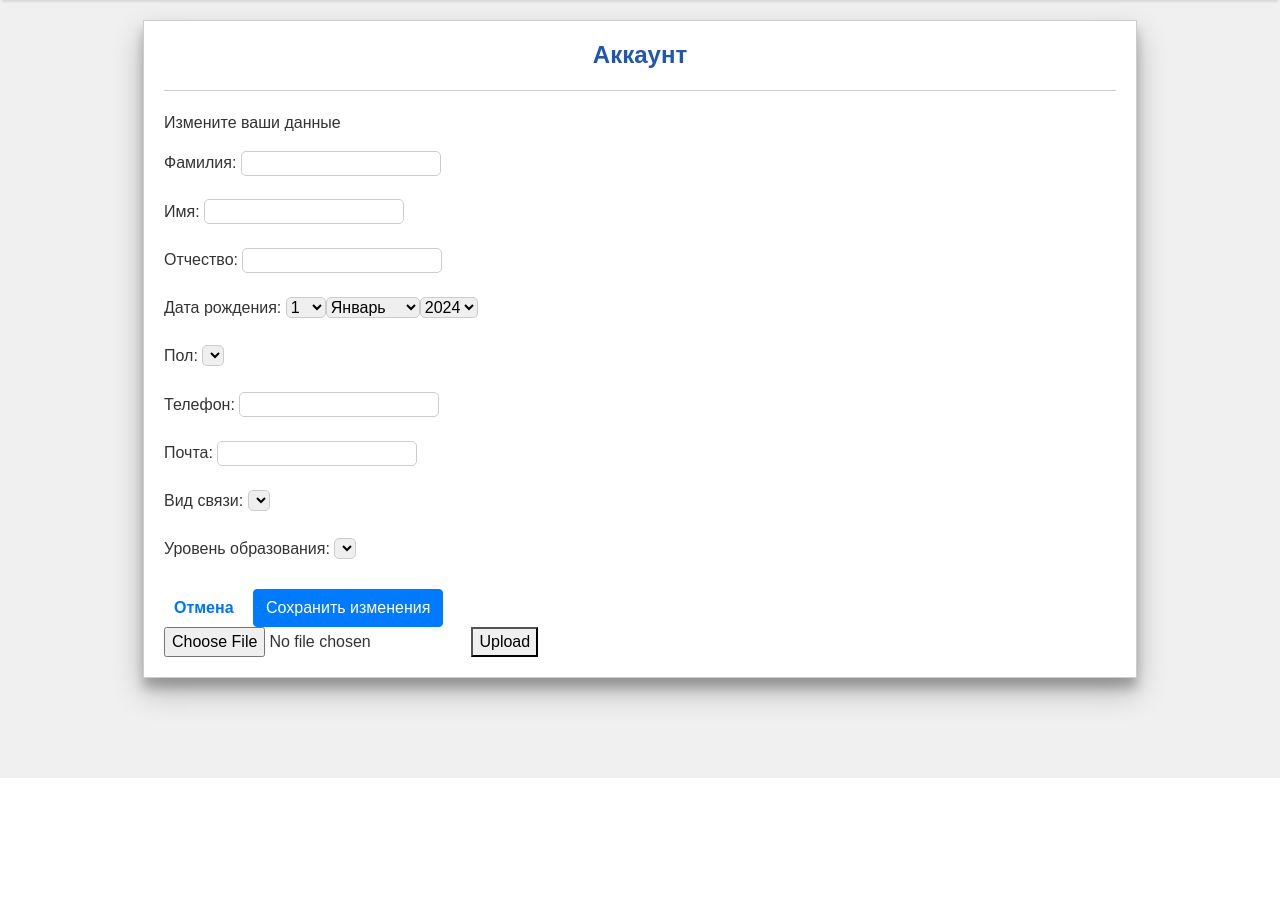
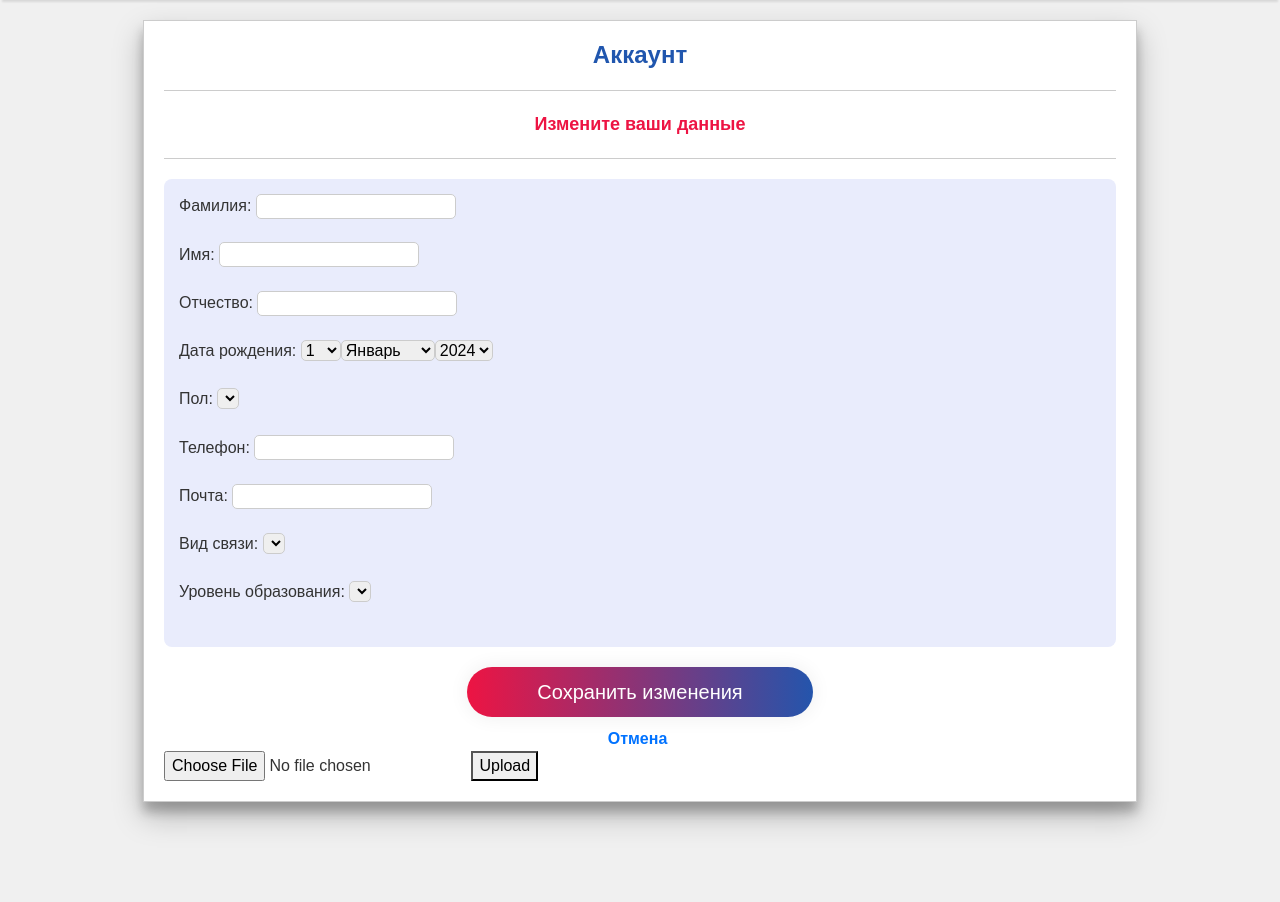
Before and after one commit to maria-kononova/demo, a Django app: page /resume/edit in a window 1280 px wide. Shown: the part 80-982 px from the top of the page. Before the commit the page ends 858 px from the top, so only its background shows below. Run offline with Django 5.2, Linux system fonts and the light colour scheme; a user stored in the database is signed in; tables that the repository leaves empty hold one stand-in row (values such as "Sample post"); lists and menus that the app fills with data are empty; parts of the project's set-up code (start-up, migrations or seed data) failed here and were passed over; some libraries are stand-ins or nearby versions.

Commit message:
Улучшение внешнего вида личного кабинета

```diff
--- a/static/css/account.css
+++ b/static/css/account.css
@@ -11,17 +11,43 @@ h1 {
     margin-bottom: 20px;
 }
 
-@keyframes pulseColor {
-    0% {
-        box-shadow: 0 0 0 0px rgba(0, 123, 255, 0.5);
-    }
-    100% {
-        box-shadow: 0 0 0 15px rgba(0, 123, 255, 0);
-    }
+.container-photo {
+    border-radius: 25px;
+    background: url('https://pechater.ru/wp-content/uploads/2019/04/Foto-na-dokumenty-ot-pechaterfoto-3.jpg') 50% / cover no-repeat;
+    margin: 0 11px 32px 0;
+    align-self: center;
+    width: 159px;
+    height: 240px;
 }
 
-.btn:hover {
-    animation: pulseColor 1s ease-out infinite;
+.user-info {
+    display: flex;
+    flex-wrap: wrap;
+    background: #e9ecfc;
+    padding: 15px;
+    border-radius: 8px;
+    margin-bottom: 10px;
+    justify-content: space-around;
+}
+
+.column-info {
+    display: flex;
+    flex-direction: column;
+}
+
+.info-item {
+    margin: 10px;
+}
+
+.bird-form {
+    background: #e9ecfc;
+    padding: 15px;
+    border-radius: 8px;
+    margin-bottom: 10px;
+}
+
+.button {
+    margin-bottom: 10px;
 }
 
 .container-photo {
--- a/static/css/resume.css
+++ b/static/css/resume.css
@@ -28,7 +28,7 @@
 
 /* Стилизация формы добавления образования */
 .bird-form {
-    background: #e9e9e9;
+    background: #e9ecfc;
     padding: 15px;
     border-radius: 8px;
     margin-bottom: 10px;
--- a/templates/account.html
+++ b/templates/account.html
@@ -10,7 +10,8 @@
         <hr>
         {% if student.count == 0 %}
             <form id="form-container" method="post" class="account-form">
-                <p>Введите ваши данные</p>
+                <p class="user-role">Введите ваши данные</p>
+                <hr>
                 {% csrf_token %}
                 <div class="form-group">
                     {{ student_form_account.as_p }}
@@ -21,15 +22,20 @@
             {% for s in student %}
                 {% if update_check == 1 %}
                     <form id="form-container" method="post" class="account-form">
-                        <p>Измените ваши данные</p>
+                        <p class="user-role">Измените ваши данные</p>
+                        <hr>
+                        <div class="bird-form">
                         {% csrf_token %}
                         <div class="form-group">
                             {{ student_form_account.as_p }}
                         </div>
+                            </div>
                         <div class="button-group">
+                            <button type="submit" class="button" name="edit_btn">Сохранить изменения</button>
+                            <div class="link-center">
                             <a class="link" href="{% url 'account' %}"
                                style="margin-left: 10px; margin-right: 15px;">Отмена</a>
-                            <button type="submit" class="btn btn-primary" name="edit_btn">Сохранить изменения</button>
+                            </div>
                         </div>
                     </form>
                     <form id="uploadForm" action="http://localhost:8000/resume/api/v1/upload/" method="post"
@@ -43,7 +49,11 @@
                         <div class="container-photo">
                             <img class="container-photo" src="{% url 'get_image' image_name=photo %}"/>
                         </div>
-                        <p>Ваши данные</p>
+                        <p class="user-role">Ваши данные</p>
+                        <hr>
+                        <div class="user-info">
+                        <div class="container-photo"></div>
+                            <div class="column-info">
                         <div class="info-item">
                             <strong>ФИО:</strong> {{ s.surname }} {{ s.name }} {{ s.middle_name }}
                         </div>
@@ -53,6 +63,8 @@
                         <div class="info-item">
                             <strong>Пол:</strong> {{ s.gender }}
                         </div>
+                            </div>
+                                <div class="column-info">
                         <div class="info-item">
                             <strong>Телефон:</strong> {{ s.phone }}
                         </div>
@@ -65,7 +77,11 @@
                         <div class="info-item">
                             <strong>Уровень образования:</strong> {{ s.education_level }}
                         </div>
-                        <a class="link" href="{% url 'account_edit' %}">Изменить данные</a>
+                                </div>
+                            </div>
+                        <div class="link-center">
+                            <a class="link" href="{% url 'account_edit' %}">Изменить данные</a>
+                        </div>
                     </div>
                 {% endif %}
             {% endfor %}
--- a/templates/home.html
+++ b/templates/home.html
@@ -35,7 +35,9 @@
         </table>
         {% if request.session.user_type == 'Студент' %}
             {% if request.session.student_created == 1 %}
-                <a class="link" href="{% url 'myresume' %}">К созданию резюме!</a>
+                <div class="link-center">
+                    <a class="link" href="{% url 'myresume' %}">К созданию резюме!</a>
+                </div>
             {% endif %}
         {% endif %}
     </div>
```
